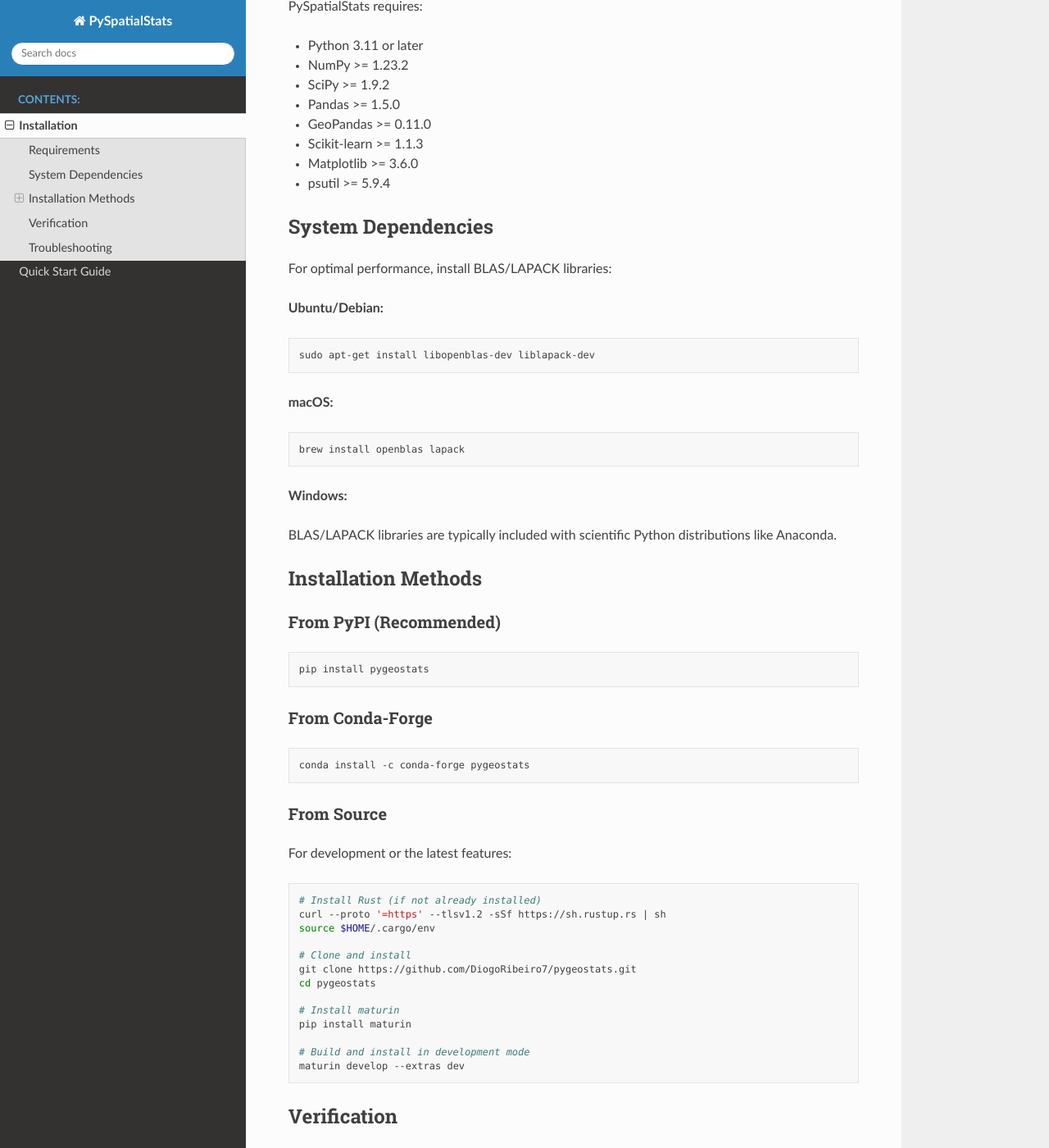
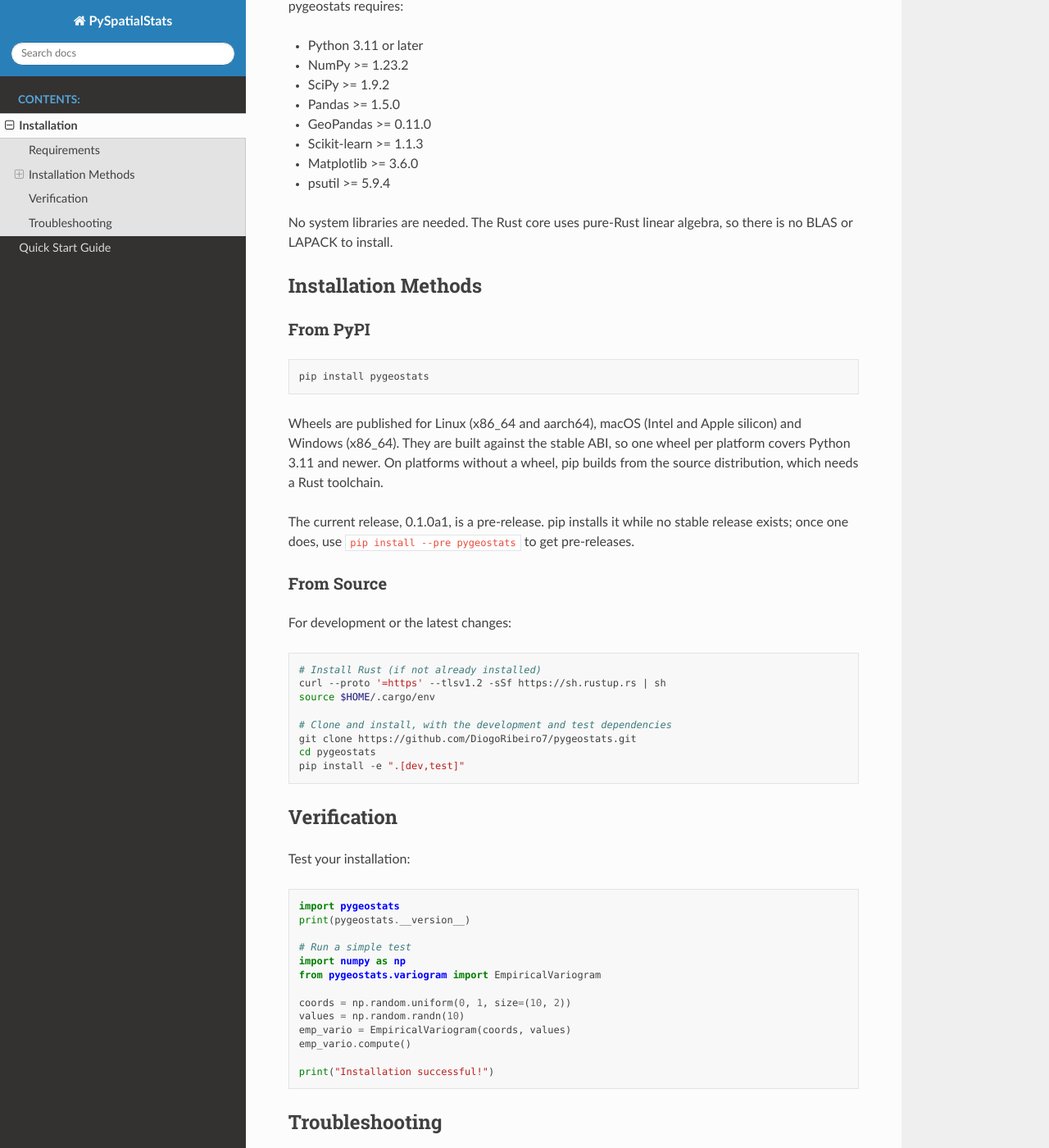
Before and after one commit to DiogoRibeiro7/pygeostats, a Sphinx documentation site: the page built from docs/installation.rst, in a window 1280 px wide and 1400 px high, scrolled down 220 px. Shown: the whole window at 82% size. Built offline with Sphinx 7.4.7 and the Read the Docs theme 3.1.0, drawn with Linux system fonts in a browser that asks for light colours; pages that are not in the unit, such as notebooks, are missing from menus; some of the changed text lies outside the part shown.

Commit message:
chore(release): prepare 0.1.0a1
- Version 0.1.0a1 in pyproject.toml, __init__.py and docs/conf.py, and
  its SemVer form 0.1.0-alpha.1 in Cargo.toml and Cargo.lock. A local
  sdist build is named pygeostats-0.1.0a1.tar.gz and reports Version
  0.1.0a1.
- CHANGELOG.md for the release, linked from the project metadata.
- README: the status and installation sections describe the published
  pre-release. pip installs a pre-release by default only while no stable
  release exists, checked against pip 26.2.1. Known limitations listed
  five defects that #13, #14, #15 and #18 have since fixed; it now lists
  the unfinished directional-to-anisotropic workflow and the measured
  behaviour of anisotropy detection and initialisation. The test counts
  in the development section predated those fixes, and Windows wheels are
  built for x86_64 only, not arm64 as the status said.
- docs/installation.rst: there is no conda-forge package, and the Rust
  core needs no BLAS or LAPACK, so those sections and their
  troubleshooting entries are removed. The PyPI section describes the
  published wheels.

```diff
--- a/Cargo.toml
+++ b/Cargo.toml
@@ -1,6 +1,6 @@
 [package]
 name = "pygeostats"
-version = "0.1.0"
+version = "0.1.0-alpha.1"
 edition = "2021"
 description = "Rust core for the pygeostats Python package: variogram estimation and fitting, kriging, and distance kernels"
 license = "MIT"
--- a/docs/conf.py
+++ b/docs/conf.py
@@ -10,8 +10,8 @@
 project = 'PySpatialStats'
 copyright = '2024, PySpatialStats Team'
 author = 'PySpatialStats Team'
-release = '0.1.0'
-version = '0.1.0'
+release = '0.1.0a1'
+version = '0.1.0a1'
 
 # General configuration
 extensions = [
--- a/docs/installation.rst
+++ b/docs/installation.rst
@@ -4,7 +4,7 @@
 Requirements
 ------------
 
-PySpatialStats requires:
+pygeostats requires:
 
 * Python 3.11 or later
 * NumPy >= 1.23.2
@@ -15,48 +15,32 @@
 * Matplotlib >= 3.6.0
 * psutil >= 5.9.4
 
-System Dependencies
--------------------
-
-For optimal performance, install BLAS/LAPACK libraries:
-
-**Ubuntu/Debian:**
-
-.. code-block:: bash
-
-   sudo apt-get install libopenblas-dev liblapack-dev
-
-**macOS:**
-
-.. code-block:: bash
-
-   brew install openblas lapack
-
-**Windows:**
-
-BLAS/LAPACK libraries are typically included with scientific Python distributions like Anaconda.
+No system libraries are needed. The Rust core uses pure-Rust linear algebra, so
+there is no BLAS or LAPACK to install.
 
 Installation Methods
 --------------------
 
-From PyPI (Recommended)
-~~~~~~~~~~~~~~~~~~~~~~~
+From PyPI
+~~~~~~~~~
 
 .. code-block:: bash
 
    pip install pygeostats
 
-From Conda-Forge
-~~~~~~~~~~~~~~~~~
+Wheels are published for Linux (x86_64 and aarch64), macOS (Intel and Apple
+silicon) and Windows (x86_64). They are built against the stable ABI, so one
+wheel per platform covers Python 3.11 and newer. On platforms without a wheel,
+pip builds from the source distribution, which needs a Rust toolchain.
 
-.. code-block:: bash
-
-   conda install -c conda-forge pygeostats
+The current release, 0.1.0a1, is a pre-release. pip installs it while no stable
+release exists; once one does, use ``pip install --pre pygeostats`` to get
+pre-releases.
 
 From Source
 ~~~~~~~~~~~
 
-For development or the latest features:
+For development or the latest changes:
 
 .. code-block:: bash
 
@@ -64,15 +48,10 @@
    curl --proto '=https' --tlsv1.2 -sSf https://sh.rustup.rs | sh
    source $HOME/.cargo/env
 
-   # Clone and install
+   # Clone and install, with the development and test dependencies
    git clone https://github.com/DiogoRibeiro7/pygeostats.git
    cd pygeostats
-
-   # Install maturin
-   pip install maturin
-
-   # Build and install in development mode
-   maturin develop --extras dev
+   pip install -e ".[dev,test]"
 
 Verification
 ------------
@@ -107,21 +86,4 @@
    pip uninstall pygeostats
    pip install --no-cache-dir pygeostats
 
-**BLAS/LAPACK Errors**
-
-Install the appropriate system libraries as described above, then reinstall:
-
-.. code-block:: bash
-
-   pip install --force-reinstall --no-cache-dir pygeostats
-
-**Compilation Issues on Apple Silicon**
-
-If you encounter issues on M1/M2 Macs:
-
-.. code-block:: bash
-
-   export MACOSX_DEPLOYMENT_TARGET=11.0
-   pip install pygeostats
-
 For more help, please open an issue on our `GitHub repository <https://github.com/DiogoRibeiro7/pygeostats>`_.
--- a/pyproject.toml
+++ b/pyproject.toml
@@ -4,7 +4,7 @@
 
 [project]
 name = "pygeostats"
-version = "0.1.0"
+version = "0.1.0a1"
 description = "Geostatistics for Python with a Rust-accelerated core: variograms, kriging, point patterns and spatial autocorrelation"
 authors = [
     {name = "Diogo Ribeiro", email = "diogo_dj@hotmail.com"},
@@ -44,6 +44,7 @@
 [project.urls]
 Repository = "https://github.com/DiogoRibeiro7/pygeostats"
 Issues = "https://github.com/DiogoRibeiro7/pygeostats/issues"
+Changelog = "https://github.com/DiogoRibeiro7/pygeostats/blob/main/CHANGELOG.md"
 
 # cupy is deliberately not declared as an extra: the correct distribution
 # depends on the installed CUDA version (cupy-cuda12x, cupy-cuda11x, ...) and
```
Also changed, not shown: CHANGELOG.md (added, +55 -0 lines), README.md (+38 -27 lines), 2 other files.
